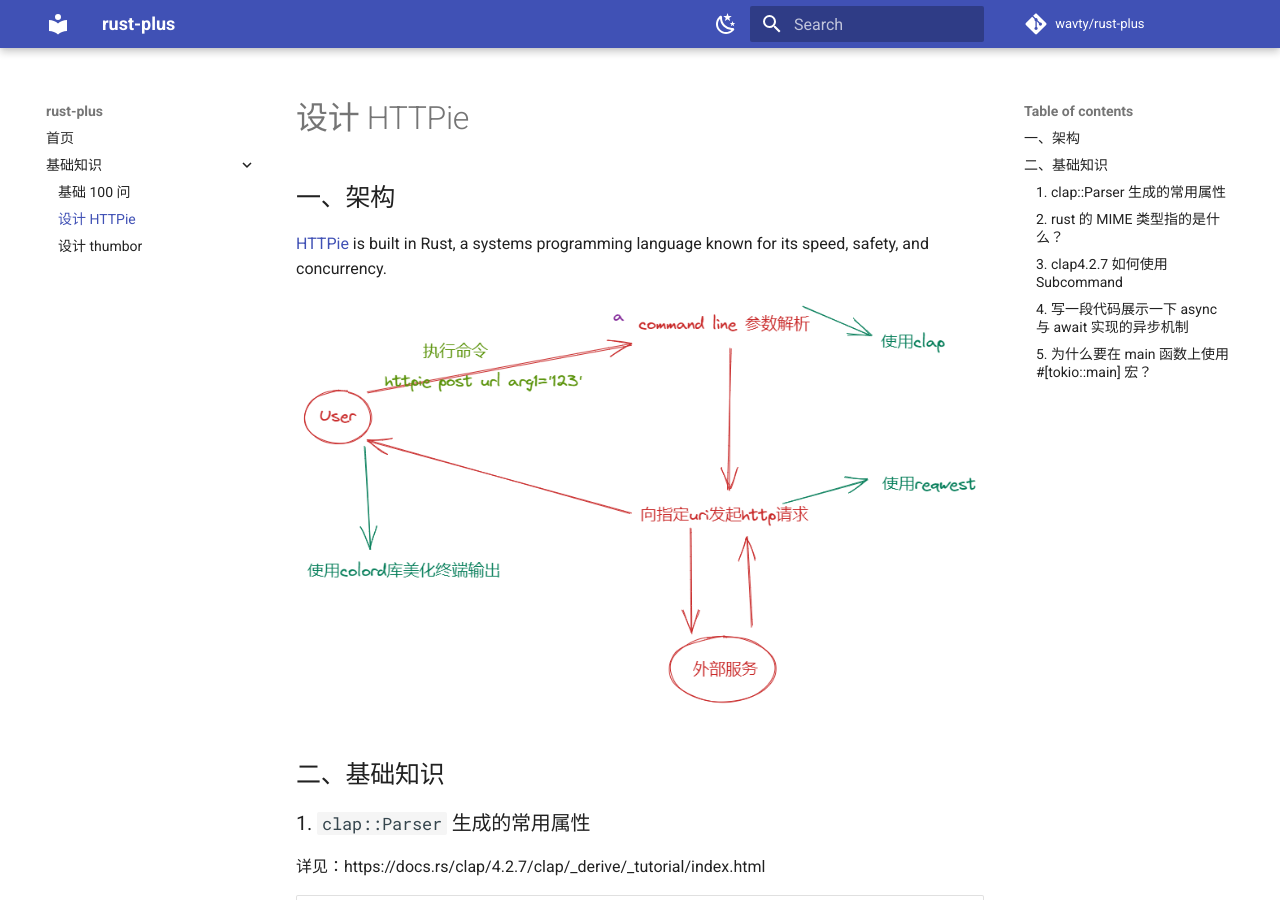
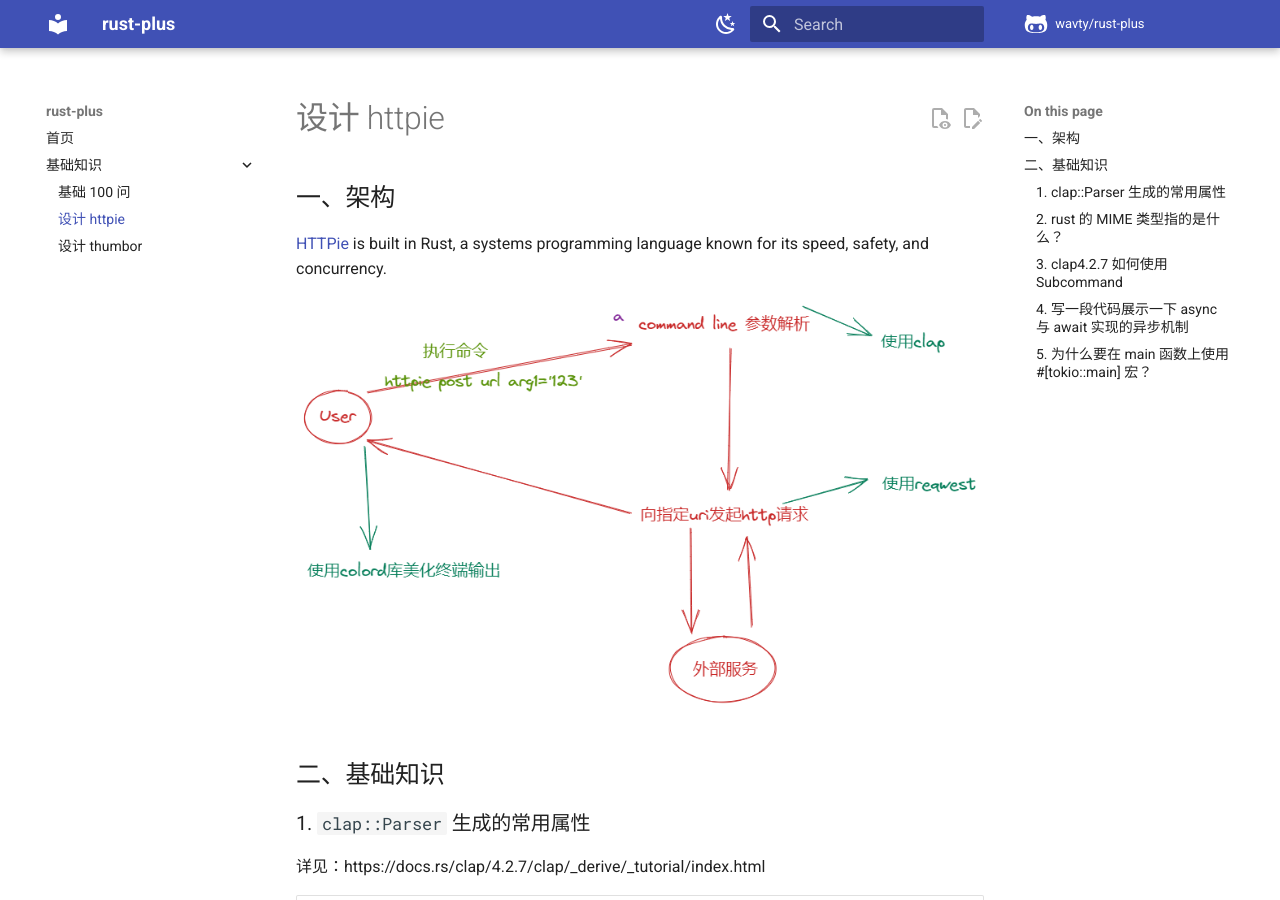
Before and after one commit to wavty/rust-plus, an MkDocs documentation site: the page built from docs/concepts/httpie.md, in a window 1280 px wide and 900 px high. Built offline with MkDocs 1.6.1 and Material for MkDocs 9.7.7, drawn with Linux system fonts in a browser that asks for light colours; comment, search, counter and statistics services are not loaded.

Commit message:
:sparkles: beautify material docs

```diff
--- a/docs/concepts/httpie.md
+++ b/docs/concepts/httpie.md
@@ -1,4 +1,4 @@
-# 设计 HTTPie
+# 设计 httpie
 
 ## 一、架构
 
--- a/mkdocs.yml
+++ b/mkdocs.yml
@@ -1,15 +1,20 @@
 site_name: rust-plus
+site_url: https://wavty.github.io/rust-plus/
+site_author: wavty
 docs_dir: ./docs
-nav:
-  - 首页: index.md
-  - 基础知识:
-      - concepts/concepts.md
-      - concepts/httpie.md
-      - concepts/thumbor.md
-# https://juejin.cn/post/7066641709198737416
+repo_name: wavty/rust-plus
+repo_url: https://github.com/wavty/rust-plus/
+edit_uri: edit/main/docs/
+
+# https://github.com/squidfunk/mkdocs-material/blob/master/mkdocs.yml
 theme:
   name: material
-  codehilite: true
+  features:
+    - announce.dismiss
+    - content.action.edit
+    - content.action.view
+    - content.code.annotate
+    - content.code.copy
   palette:
     - media: "(prefers-color-scheme: light)"
       scheme: default
@@ -22,20 +27,31 @@ theme:
       toggle:
         icon: material/weather-sunny
         name: 亮色模式
+  icon:
+    repo: fontawesome/brands/github-alt
 
 markdown_extensions:
+  - toc:
+      permalink: true
+      title: On this page
+  - tables # 表格
   - pymdownx.highlight:
       anchor_linenums: true
-  - admonition #MkDocs 警告框
-  - footnotes #脚注
-  - meta #自定义文章元数据
-  - pymdownx.caret #下划线
-  - pymdownx.mark #文本高亮
-  - pymdownx.tilde #删除线
-  - pymdownx.inlinehilite
+      auto_title: true
+      linenums: true
+      linenums_style: pymdownx-inline
   - pymdownx.superfences
-  # - pymdownx.snippets
+  - admonition # MkDocs 警告框
+  - footnotes # 脚注
+  - meta # 自定义文章元数据
+  - pymdownx.caret # 下划线
+  - pymdownx.mark # 文本高亮
+  - pymdownx.tilde # 删除线
+  - pymdownx.snippets # 内嵌其他文件，可官网搜索使用方法
 
-# Repository https://squidfunk.github.io/mkdocs-material/setup/adding-a-git-repository/#adding-a-git-repository
-repo_name: wavty/rust-plus
-repo_url: https://github.com/wavty/rust-plus
+nav:
+  - 首页: index.md
+  - 基础知识:
+      - concepts/concepts.md
+      - concepts/httpie.md
+      - concepts/thumbor.md
```
